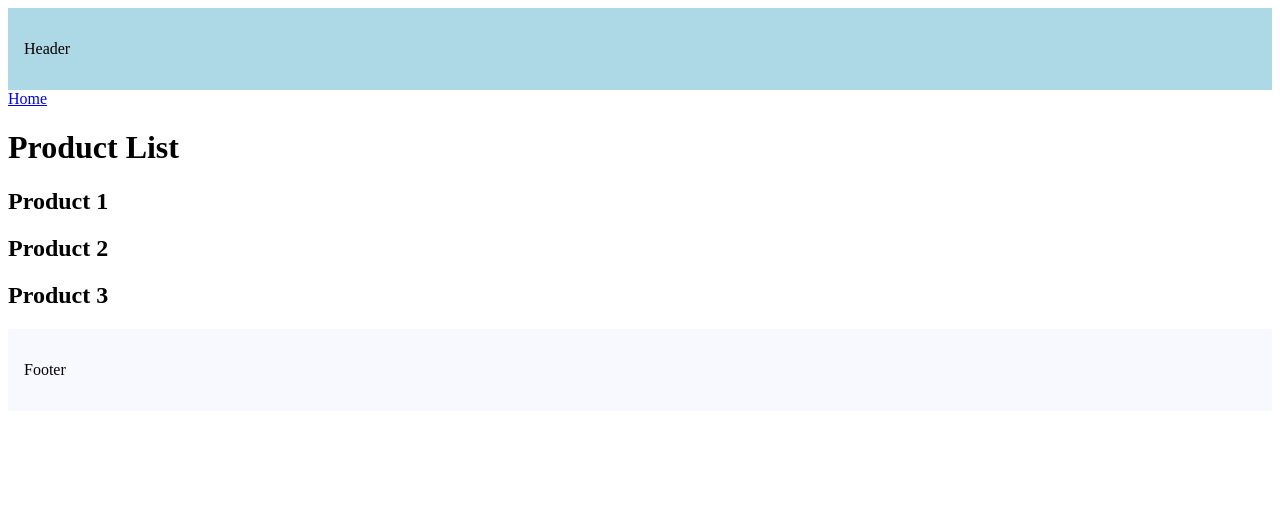
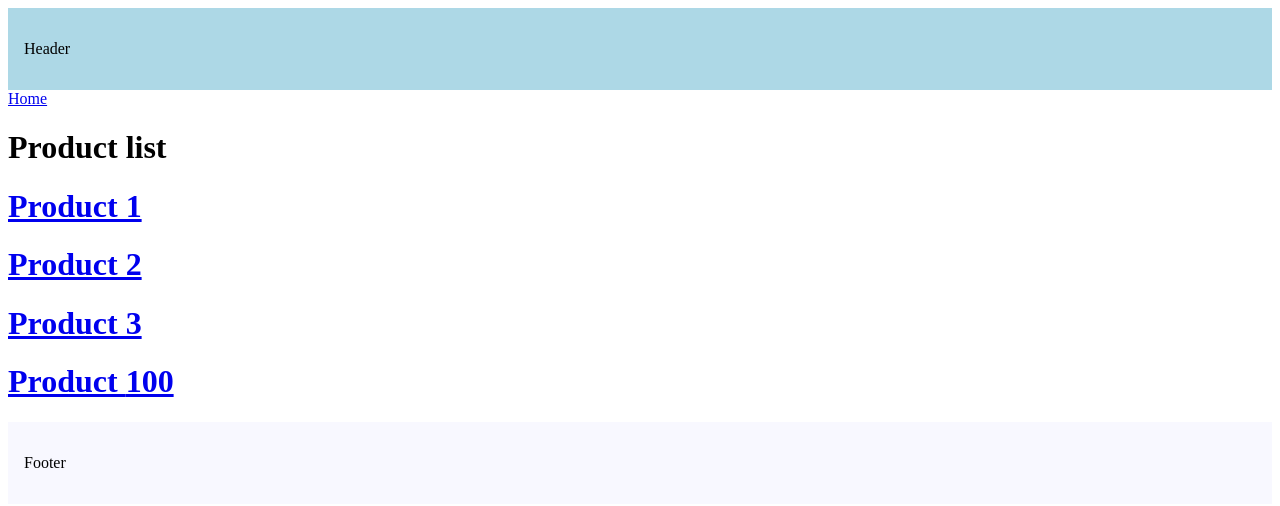
Before and after one commit to dejan966/NextJS_Course, a Next.js app in the folder routing-demo/: page /products in a window 1280 px wide. Shown: the top 506 px of the page. Built offline with nearby package versions, Linux system fonts and the light colour scheme.

Commit message:
Styling active links

```diff
--- /dev/null
+++ b/routing-demo/src/app/(auth)/styles.css
@@ -0,0 +1,3 @@
+@tailwind base;
+@tailwind components;
+@tailwind utilities;
--- a/routing-demo/src/app/layout.tsx
+++ b/routing-demo/src/app/layout.tsx
@@ -3,7 +3,7 @@ import { Metadata } from "next";
 export const metadata: Metadata = {
   title: {
     default: "Next.js Tutorial - Codevolution",
-    template: "$s | Codevolution"
+    template: "%s | Codevolution"
   },
   description: 'Generated by Next.js',
 }
--- a/routing-demo/src/app/products/page.tsx
+++ b/routing-demo/src/app/products/page.tsx
@@ -1,13 +1,23 @@
 import Link from "next/link";
 
 export default function ProductList(){
+    const productId = 100
     return (
         <>
             <Link href="/">Home</Link>
-            <h1>Product List</h1>
-            <h2>Product 1</h2>
-            <h2>Product 2</h2>
-            <h2>Product 3</h2>
+            <h1>Product list</h1>
+            <h1>
+                <Link href="products/1">Product 1</Link>
+            </h1>
+            <h1>
+                <Link href="products/2">Product 2</Link>
+            </h1>
+            <h1>
+                <Link href="products/3" replace>Product 3</Link>
+            </h1>
+            <h1>
+                <Link href={`products/${productId}`}>Product {productId}</Link>
+            </h1>
         </>
     );
 }
```
Also changed, not shown: routing-demo/src/app/(auth)/layout.tsx (added, +35 -0 lines).
